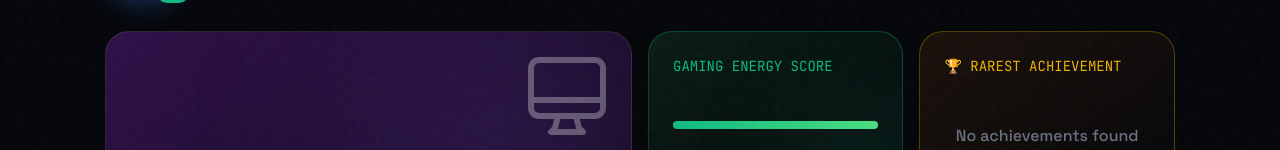
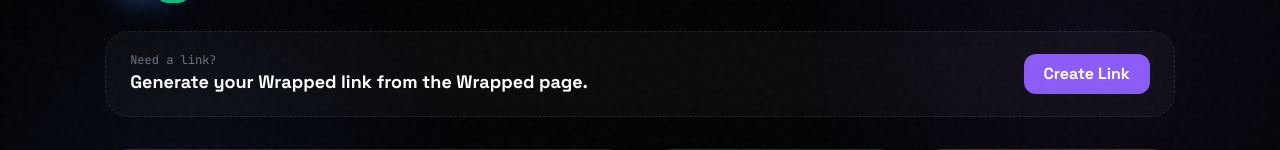
Before and after one commit to SpreadSheets600/Steam-Wrapped, a Flask app: template app/templates/dashboard.html in a window 1280 px wide. Shown: the part 193-343 px from the top of the page. Run offline with Flask 3, Linux system fonts and the light colour scheme; the template is opened without the code that fills it, so the values that code supplies are empty; some libraries are stand-ins or nearby versions.

Commit message:
feat: add share link section with copy functionality to dashboard

```diff
--- a/app/templates/dashboard.html
+++ b/app/templates/dashboard.html
@@ -1,7 +1,7 @@
 {% extends "base.html" %}
 
 {% block content %}
-<div class="min-h-screen flex flex-col items-center justify-center bg-void relative overflow-hidden px-2 mt-18">
+<div class="min-h-screen flex flex-col items-center justify-center relative overflow-hidden px-2">
   <div class="max-w-7xl mx-auto space-y-8">
 
     <!-- Header with Profile Link -->
@@ -35,6 +35,38 @@
         </a>
       </div>
     </header>
+
+    <div class="w-full">
+      {% if share_url %}
+      <div
+        class="glass rounded-3xl px-4 py-4 md:px-6 md:py-5 flex flex-col md:flex-row md:items-center gap-4 border border-white/10">
+        <div class="flex-1">
+          <p class="text-xs font-mono text-gray-500">Your shareable Wrapped link</p>
+          <p class="text-base md:text-lg font-semibold">Show friends your 2025 stats</p>
+        </div>
+        <div class="flex flex-col sm:flex-row gap-3 w-full md:w-auto">
+          <input id="dashboard-share-link" type="text" readonly value="{{ share_url }}"
+            class="flex-1 px-4 py-2 rounded-xl bg-white/5 border border-white/10 text-sm text-gray-200" />
+          <button data-copy-target="dashboard-share-link" data-copy-feedback="dashboard-copy-feedback"
+            class="px-5 py-2 bg-neon-blue text-black font-bold rounded-xl hover:opacity-90 transition-opacity">
+            Copy Link
+          </button>
+        </div>
+      </div>
+      {% else %}
+      <div
+        class="glass rounded-3xl px-4 py-4 md:px-6 md:py-5 flex flex-col md:flex-row md:items-center gap-4 border border-dashed border-white/10">
+        <div class="flex-1">
+          <p class="text-xs font-mono text-gray-500">Need a link?</p>
+          <p class="text-base md:text-lg font-semibold">Generate your Wrapped link from the Wrapped page.</p>
+        </div>
+        <a href="{{ url_for('views.wrapped') }}"
+          class="px-5 py-2 bg-neon-purple text-white font-bold rounded-xl hover:opacity-90 transition-opacity text-center">
+          Create Link
+        </a>
+      </div>
+      {% endif %}
+    </div>
 
     <!-- Bento Grid -->
     <div class="grid grid-cols-1 md:grid-cols-4 gap-4 auto-rows-[minmax(180px,auto)]">
```
